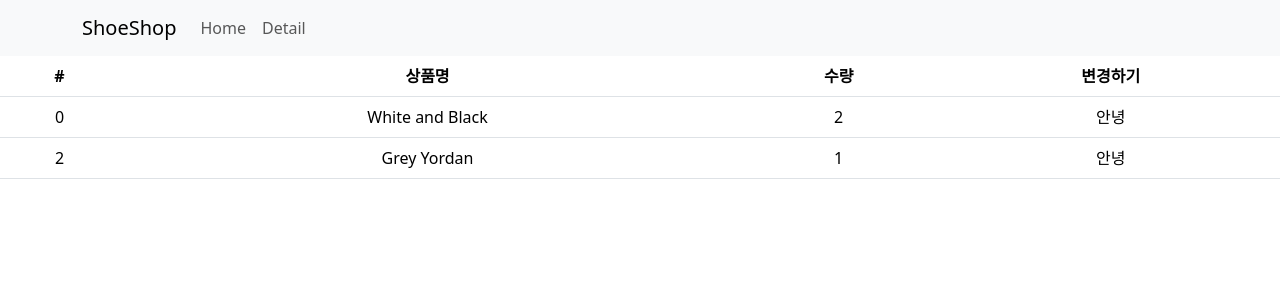
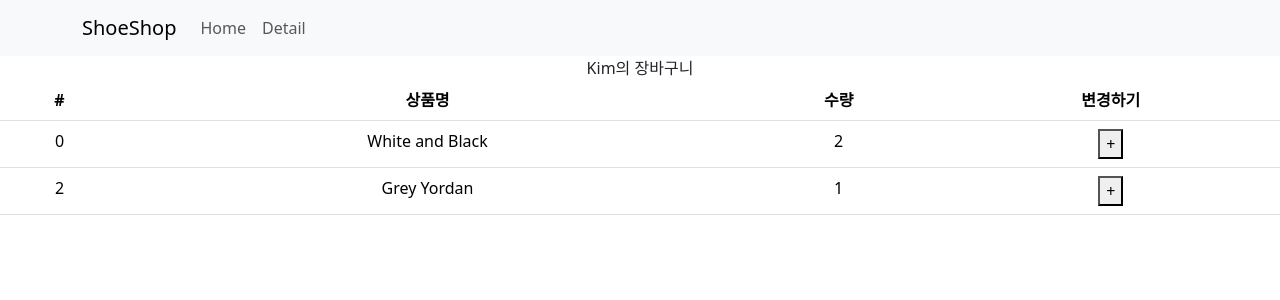
Before and after one commit to sungjiRyu/react_shop, a React (Create React App) app in the folder shop/: page /cart in a window 1280 px wide. Shown: the top 300 px of the page. Built offline with nearby package versions, Linux system fonts and the light colour scheme.

Commit message:
redux state 변경하기(1)

```diff
--- a/shop/src/routes/Cart.js
+++ b/shop/src/routes/Cart.js
@@ -1,5 +1,7 @@
 import { Table } from "react-bootstrap";
-import { useSelector } from "react-redux";
+import { useDispatch, useSelector } from "react-redux";
+import { changeName } from "../store";
+
 
 function Cart(){
 
@@ -9,10 +11,13 @@
 // Redux store 가져옴
 // store 에 있던 모든 state가 state에 담김
 let stock = useSelector((state)=>{ return state.stock })
+let user = useSelector((state)=> state.user)
+let dispatch = useDispatch()
 console.log(stock);
 
     return(
         <div>
+            {user}의 장바구니
                 <Table>
                     <thead>
                         <tr>
@@ -23,20 +28,24 @@
                         </tr>
                     </thead>
 
+                    <tbody>
             {
             stock.map((a, i)=>{
                 return(
-                    <tbody>
                         <tr>
                           <td>{stock[i].id}</td>
                           <td>{stock[i].name}</td>
                           <td>{stock[i].count}</td>
-                          <td>안녕</td>
+                          <td>
+                            <button onClick={()=>{
+                                dispatch(changeName())
+                            }}>+</button>
+                          </td>
                         </tr>
-                    </tbody>
             )
         })
     }
+    </tbody>
      </Table>
     </div>
     )
--- a/shop/src/store.js
+++ b/shop/src/store.js
@@ -3,15 +3,26 @@
 
 let user = createSlice({
     name: 'user',
-    initialState : 'Kim'
+    initialState : 'Kim',
+    reducers : {
+      changeName(state){
+        return 'john ' + state
+      }
+    }
 })
+// 함수 export
+export let { changeName } = user.actions
 
 let stock = createSlice({
     name: 'stock',
     initialState : [
         {id : 0, name : 'White and Black', count : 2},
         {id : 2, name : 'Grey Yordan', count : 1}
-      ]
+      ],
+    reducers : {
+      changeCount(state){
+      }
+    }
 })
 
 
```
